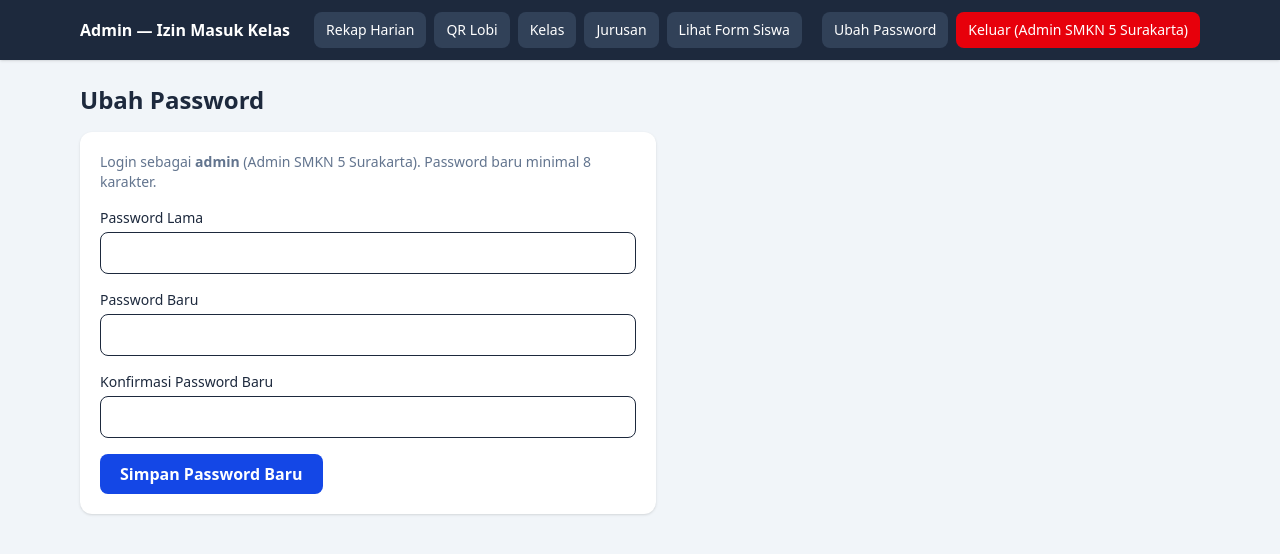
After one commit to trshofbart/izin-masuk-kelas, a Laravel app: page /admin/password in a window 1280 px wide. The commit adds this page. Shown: the top 554 px of the page. Run offline with Laravel 12, Linux system fonts and the light colour scheme; a user stored in the database is signed in; data comes from the database, SQL or seed files in the repository.

Commit message:
Menu Ubah Password di admin: verifikasi password lama, min 8, konfirmasi

```diff
--- /dev/null
+++ b/app/Http/Controllers/Admin/PasswordController.php
@@ -0,0 +1,29 @@
+<?php
+namespace App\Http\Controllers\Admin;
+use App\Http\Controllers\Controller;
+use Illuminate\Http\Request;
+use Illuminate\Support\Facades\Hash;
+use Illuminate\Validation\Rules\Password;
+class PasswordController extends Controller {
+    public function edit() {
+        return view('admin.password');
+    }
+    public function update(Request $request) {
+        $data = $request->validate([
+            'password_lama' => ['required', 'string'],
+            'password_baru' => ['required', 'string', Password::min(8), 'confirmed'],
+        ], [
+            'password_baru.confirmed' => 'Konfirmasi password baru tidak sama.',
+            'password_baru.min' => 'Password baru minimal 8 karakter.',
+        ]);
+        $user = $request->user();
+        if (!Hash::check($data['password_lama'], $user->password)) {
+            return back()->withErrors(['password_lama' => 'Password lama salah.']);
+        }
+        if (Hash::check($data['password_baru'], $user->password)) {
+            return back()->withErrors(['password_baru' => 'Password baru harus berbeda dari password lama.']);
+        }
+        $user->update(['password' => Hash::make($data['password_baru'])]);
+        return back()->with('success', 'Password berhasil diubah. Login berikutnya gunakan password baru.');
+    }
+}
--- /dev/null
+++ b/resources/views/admin/password.blade.php
@@ -0,0 +1,18 @@
+@extends('layouts.admin')
+@section('title', 'Ubah Password')
+@section('content')
+<h2 class="font-bold text-2xl mb-4">Ubah Password</h2>
+<div class="bg-white rounded-xl shadow p-5 max-w-xl">
+    <p class="text-sm text-slate-500 mb-4">Login sebagai <strong>{{ auth()->user()->username }}</strong> ({{ auth()->user()->name }}). Password baru minimal 8 karakter.</p>
+    <form method="POST" action="{{ route('admin.password.update') }}" class="space-y-4">
+        @csrf
+        <div><label class="block text-sm font-medium mb-1">Password Lama</label>
+            <input type="password" name="password_lama" required class="w-full border rounded-lg px-3 py-2" autocomplete="current-password"></div>
+        <div><label class="block text-sm font-medium mb-1">Password Baru</label>
+            <input type="password" name="password_baru" required class="w-full border rounded-lg px-3 py-2" autocomplete="new-password"></div>
+        <div><label class="block text-sm font-medium mb-1">Konfirmasi Password Baru</label>
+            <input type="password" name="password_baru_confirmation" required class="w-full border rounded-lg px-3 py-2" autocomplete="new-password"></div>
+        <button class="bg-blue-700 hover:bg-blue-800 text-white px-5 py-2 rounded-lg font-semibold">Simpan Password Baru</button>
+    </form>
+</div>
+@endsection
--- a/resources/views/layouts/admin.blade.php
+++ b/resources/views/layouts/admin.blade.php
@@ -31,7 +31,8 @@
                 <a href="{{ route('admin.jurusan.index') }}" class="px-3 py-2 rounded-lg bg-slate-700 hover:bg-slate-600">Jurusan</a>
                 <a href="{{ route('izin.create') }}" class="px-3 py-2 rounded-lg bg-slate-700 hover:bg-slate-600">Lihat Form Siswa</a>
             </nav>
-            <form method="POST" action="{{ route('admin.logout') }}" class="ml-auto">@csrf
+            <a href="{{ route('admin.password.edit') }}" class="ml-auto text-sm bg-slate-700 hover:bg-slate-600 px-3 py-2 rounded-lg">Ubah Password</a>
+            <form method="POST" action="{{ route('admin.logout') }}">@csrf
                 <button class="text-sm bg-red-600 hover:bg-red-700 px-3 py-2 rounded-lg">Keluar ({{ auth()->user()->name }})</button>
             </form>
         </div>
--- a/routes/web.php
+++ b/routes/web.php
@@ -2,6 +2,7 @@
 use App\Http\Controllers\Admin\AdminController;
 use App\Http\Controllers\Admin\JurusanController;
 use App\Http\Controllers\Admin\KelasController;
+use App\Http\Controllers\Admin\PasswordController;
 use App\Http\Controllers\Admin\AuthController;
 use App\Http\Controllers\Admin\QrMasukController;
 use App\Http\Controllers\IzinMasukController;
@@ -28,6 +29,8 @@ Route::middleware('auth')->prefix('admin')->group(function () {
     Route::get('/rekap', [AdminController::class, 'rekap'])->name('admin.rekap.alt');
     Route::get('/rekap/export', [AdminController::class, 'exportCsv'])->name('admin.rekap.export');
     Route::post('/izin/{izin}/diizinkan', [AdminController::class, 'tandaiDiizinkan'])->name('admin.izin.diizinkan');
+    Route::get('/password', [PasswordController::class, 'edit'])->name('admin.password.edit');
+    Route::post('/password', [PasswordController::class, 'update'])->name('admin.password.update');
     Route::get('/kelas', [KelasController::class, 'index'])->name('admin.kelas.index');
     Route::post('/kelas', [KelasController::class, 'store'])->name('admin.kelas.store');
     Route::get('/kelas/{kelas}/edit', [KelasController::class, 'edit'])->name('admin.kelas.edit');
```
Also changed, not shown: LARAGON_SETUP.md (+1 -2 lines), tests/Feature/UbahPasswordTest.php (added, +59 -0 lines), README.md.
